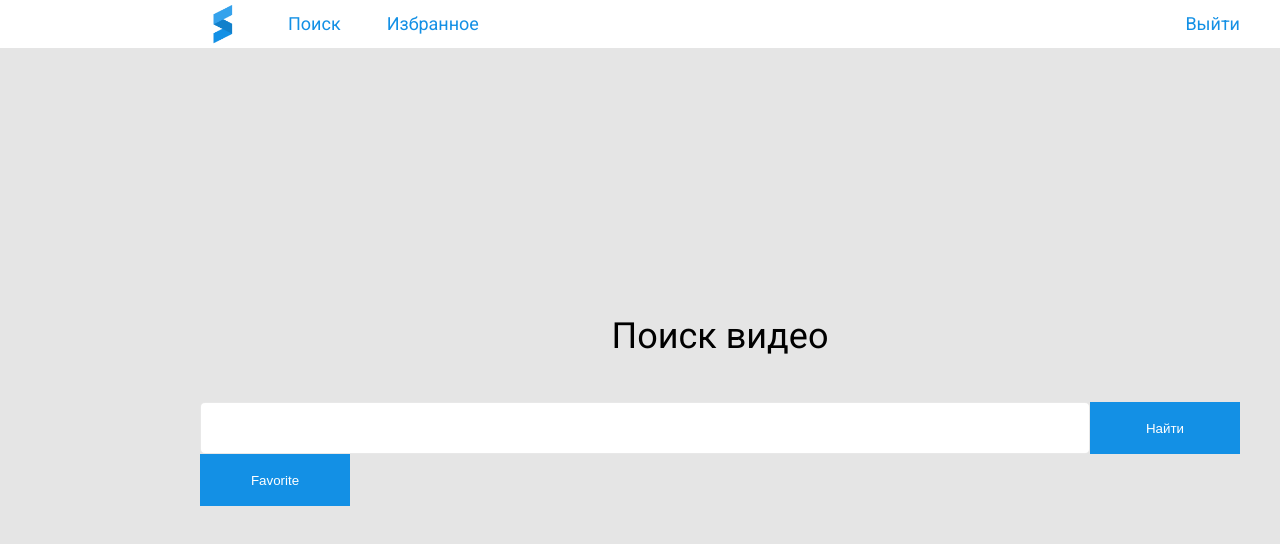
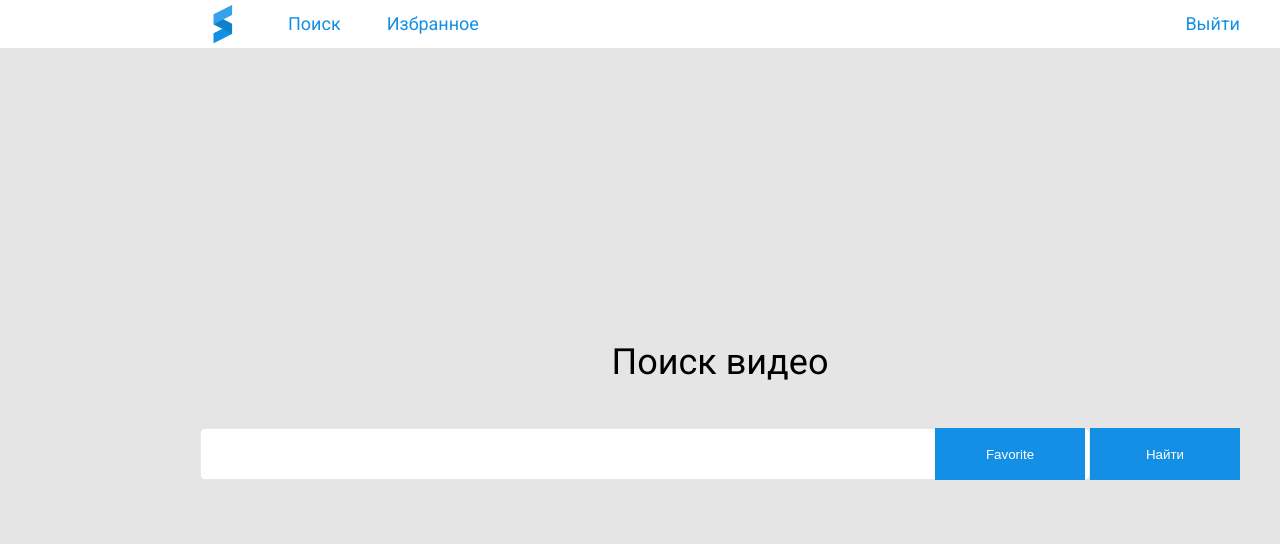
Before and after one commit to javascriptiser/frontend-youtube-test, a React (Create React App) app: page /home in a window 1280 px wide. Shown: the top 544 px of the page. Built offline with nearby package versions, Linux system fonts and the light colour scheme; sample sign-in values are in the browser's storage.

Commit message:
Authorization fix bag

```diff
--- a/src/Components/FilterPanel/FilterPanel.js
+++ b/src/Components/FilterPanel/FilterPanel.js
@@ -36,8 +36,6 @@ export const FilterPanel = ({ count, term }) => {
 			Видео по запросу "{term}" <span className={style.transparentText}>{count}</span>
 		</div>
 		<div className={style.filter__container_inner}>
-			{/* <button onClick={() => dispatch(setDisplayStyle(DISPLAY_STYLE_GRID))}>Grid</button>
-			<button onClick={() => dispatch(setDisplayStyle(DISPLAY_STYLE_LIST))}>List</button> */}
 			<GridSvg handleClick={() => dispatch(setDisplayStyle(DISPLAY_STYLE_GRID))} />
 			<ListSvg handleClick={() => dispatch(setDisplayStyle(DISPLAY_STYLE_LIST))} />
 		</div>
--- a/src/Components/Header/Header.js
+++ b/src/Components/Header/Header.js
@@ -1,16 +1,26 @@
+import { useDispatch } from "react-redux"
 import { Link } from "react-router-dom"
 
 import logo from '../../Assets/Images/logo.png'
+import { setToken } from "../LoginForm/authSlice"
 import style from './style.module.css'
 
 
 
 export const Header = () => {
-
+	const dispatch = useDispatch();
+	const removeToken = () => {
+		localStorage.removeItem('auth')
+		dispatch(setToken(null))
+	}
 	return <header className={style.container}>
 		<img className={style.logo} src={logo} alt="logo" />
 		<div className={style.search}>Поиск</div>
 		<div className={style.favorite}>Избранное</div>
-		<div className={style.link}><Link to="/">Выйти</Link></div>
+		<div className={style.link}>
+			<Link to="/"
+				onClick={removeToken}
+			>Выйти</Link>
+		</div>
 	</header>
 }
--- a/src/Components/LoginForm/authSlice.js
+++ b/src/Components/LoginForm/authSlice.js
@@ -14,8 +14,11 @@ const authSlice = createSlice({
 			state.isAuth = isAuth;
 			state.token = JSON.stringify(token)
 			window.localStorage.setItem('auth', `token:${state.token}`)
+		},
+		setToken(state, action) {
+			state.token = action.payload
 		}
 	}
 })
-export const { setIsAuth } = authSlice.actions
+export const { setIsAuth, setToken } = authSlice.actions
 export default authSlice.reducer
--- a/src/Components/SearchDefault/SearchDefault.js
+++ b/src/Components/SearchDefault/SearchDefault.js
@@ -18,10 +18,12 @@ export const SearchDefault = () => {
 	if (showModal) return <Favorite onCansel={() => setShowModal(!showModal)} />
 	return <div className={style.container}>
 		<h3>Поиск видео</h3>
-		<div>
+		<div className={style.container__inner}>
 			<input type="text" onChange={handleChange} value={inputValue} />
+			<button onClick={() => setShowModal(!showModal)}
+				className={style.favoriteButton}
+			>Favorite</button>
 			<button onClick={handleSubmit}>Найти</button>
-			<button onClick={() => setShowModal(!showModal)}>Favorite</button>
 		</div>
 	</div>
 }
--- a/src/Components/SearchDefault/style.module.css
+++ b/src/Components/SearchDefault/style.module.css
@@ -13,6 +13,8 @@
 
 .container input {
 	width: calc(100% - 150px);
+	font-family: 'Roboto', sans-serif;
+	padding: 14px 15px;
 	height: 52px;
 	border: 1px solid rgba(138, 138, 139, 0.2);
 	border-radius: 5px;
@@ -31,3 +33,11 @@
 	border: none;
 	cursor: pointer;
 }
+.container__inner{
+	position: relative;
+}
+.favoriteButton{
+	position: absolute;
+	left: calc(100% - 305px);
+	top: 0;
+}
--- a/src/appSlice.js
+++ b/src/appSlice.js
@@ -35,7 +35,6 @@ const appSlice = createSlice({
 	name: 'appSlice',
 	initialState: {
 		videos: [],
-		// displayStyle: DISPLAY_STYLE_GRID,
 		displayStyle: DISPLAY_STYLE_LIST,
 		count: null,
 		term: null
```
